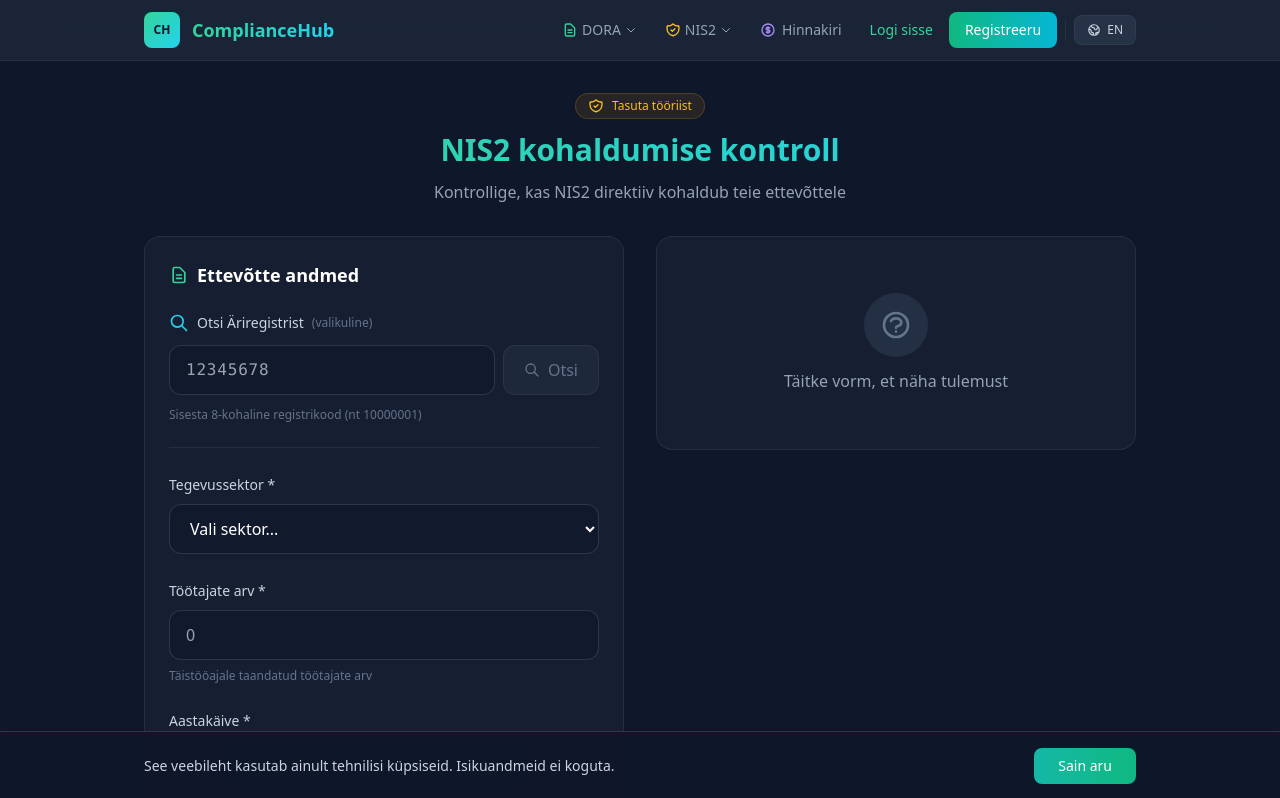
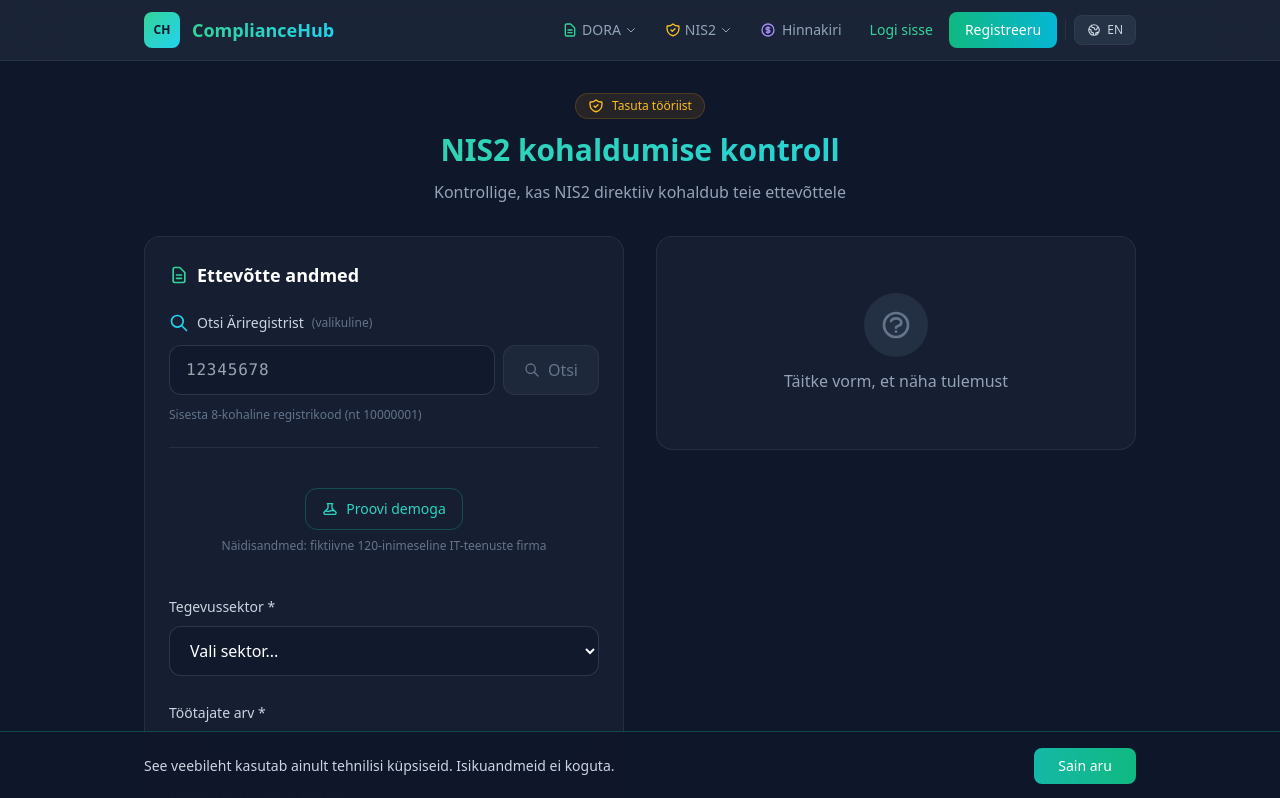
Before and after one commit to KrErte/dora-compliance-checker, an Angular app in the folder frontend/: page /nis2/scope-check in a window 1280 px wide. Shown: the top 798 px of the page. Built offline with nearby package versions, Linux system fonts and the light colour scheme.

Commit message:
Add demo data button to NIS2 Scope Check page

```diff
--- a/frontend/src/app/lang.service.ts
+++ b/frontend/src/app/lang.service.ts
@@ -67,6 +67,9 @@
   'nis2.lookup_error': { et: 'Päringu viga. Proovige hiljem uuesti.', en: 'Lookup error. Please try again later.' },
   'nis2.data_autofilled': { et: 'Andmed täidetud automaatselt', en: 'Data auto-filled' },
   'nis2.data_source_note': { et: 'Andmed põhinevad viimasel majandusaasta aruandel', en: 'Data based on last annual report' },
+  'nis2.try_demo': { et: 'Proovi demoga', en: 'Try with demo data' },
+  'nis2.demo_description': { et: 'Näidisandmed: fiktiivne 120-inimeseline IT-teenuste firma', en: 'Sample data: fictional 120-person IT services company' },
+  'nis2.demo_overwrite_confirm': { et: 'Vormil on juba andmed. Kas soovid need üle kirjutada demoandmetega?', en: 'Form already has data. Do you want to overwrite with demo data?' },
 
   // NIS2 Assessment
   'nis2_assess.title': { et: 'NIS2 vastavushindamine', en: 'NIS2 Compliance Assessment' },
--- a/frontend/src/app/pages/nis2-scope-check.component.ts
+++ b/frontend/src/app/pages/nis2-scope-check.component.ts
@@ -127,6 +127,23 @@
                 {{ lang.t('nis2.data_source_note') }}
               </div>
             </div>
+          </div>
+
+          <!-- Demo Button -->
+          <div class="flex flex-col items-center gap-2 py-4">
+            <button
+              type="button"
+              (click)="fillDemo()"
+              class="inline-flex items-center gap-2 px-4 py-2.5 rounded-xl text-sm font-medium
+                     bg-transparent border border-teal-500/30 text-teal-400
+                     hover:bg-teal-500/10 hover:border-teal-500/50
+                     transition-all duration-200">
+              <svg class="w-4 h-4" fill="none" stroke="currentColor" viewBox="0 0 24 24">
+                <path stroke-linecap="round" stroke-linejoin="round" stroke-width="2" d="M19.428 15.428a2 2 0 00-1.022-.547l-2.387-.477a6 6 0 00-3.86.517l-.318.158a6 6 0 01-3.86.517L6.05 15.21a2 2 0 00-1.806.547M8 4h8l-1 1v5.172a2 2 0 00.586 1.414l5 5c1.26 1.26.367 3.414-1.415 3.414H4.828c-1.782 0-2.674-2.154-1.414-3.414l5-5A2 2 0 009 10.172V5L8 4z"/>
+              </svg>
+              {{ lang.t('nis2.try_demo') }}
+            </button>
+            <p class="text-xs text-slate-500">{{ lang.t('nis2.demo_description') }}</p>
           </div>
 
           <!-- Sector Select -->
@@ -471,4 +488,30 @@
       }
     });
   }
+
+  fillDemo(): void {
+    // Check if form already has data
+    const hasExistingData = this.sector !== '' ||
+                            this.employees !== null ||
+                            this.revenue !== null ||
+                            this.balance !== null ||
+                            this.registryCode !== '';
+
+    if (hasExistingData) {
+      const confirmed = window.confirm(this.lang.t('nis2.demo_overwrite_confirm'));
+      if (!confirmed) return;
+    }
+
+    // Fill with demo data - fictional 120-person IT services company
+    this.registryCode = '10000001';
+    this.sector = 'ict_b2b';  // IKT-teenuste haldamine (B2B)
+    this.employees = 120;
+    this.revenue = 8500000;
+    this.balance = 4200000;
+
+    // Clear any previous lookup state
+    this.companyInfo = null;
+    this.lookupError = '';
+    this.dataAutoFilled = false;
+  }
 }
```
